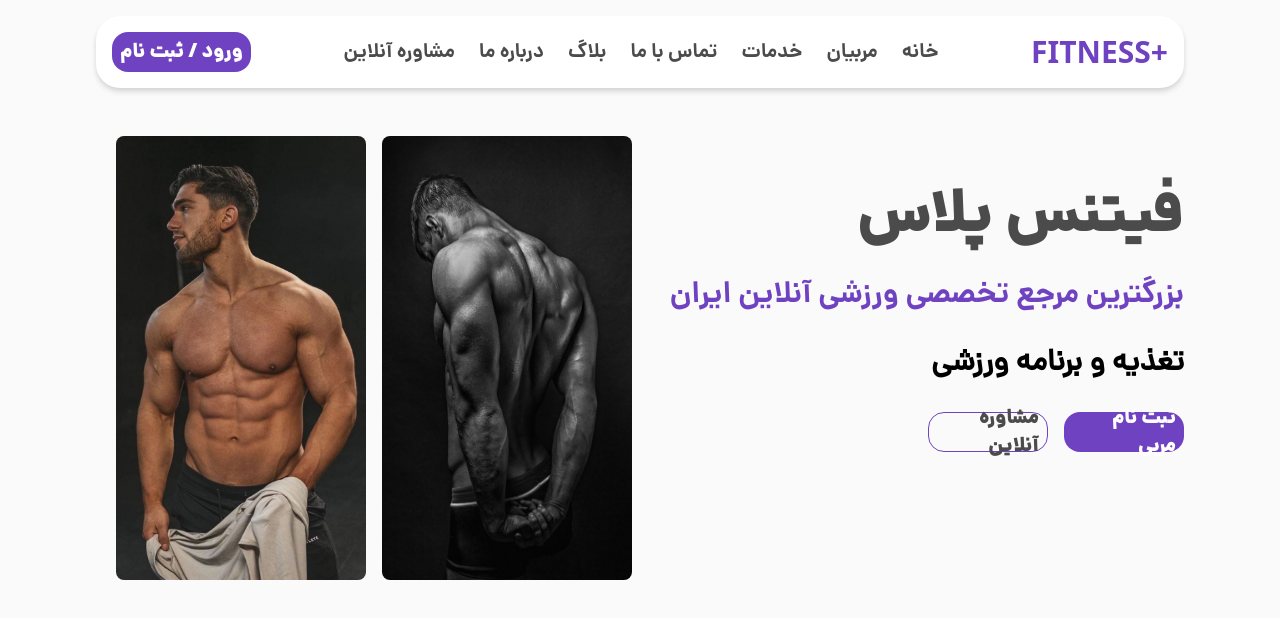
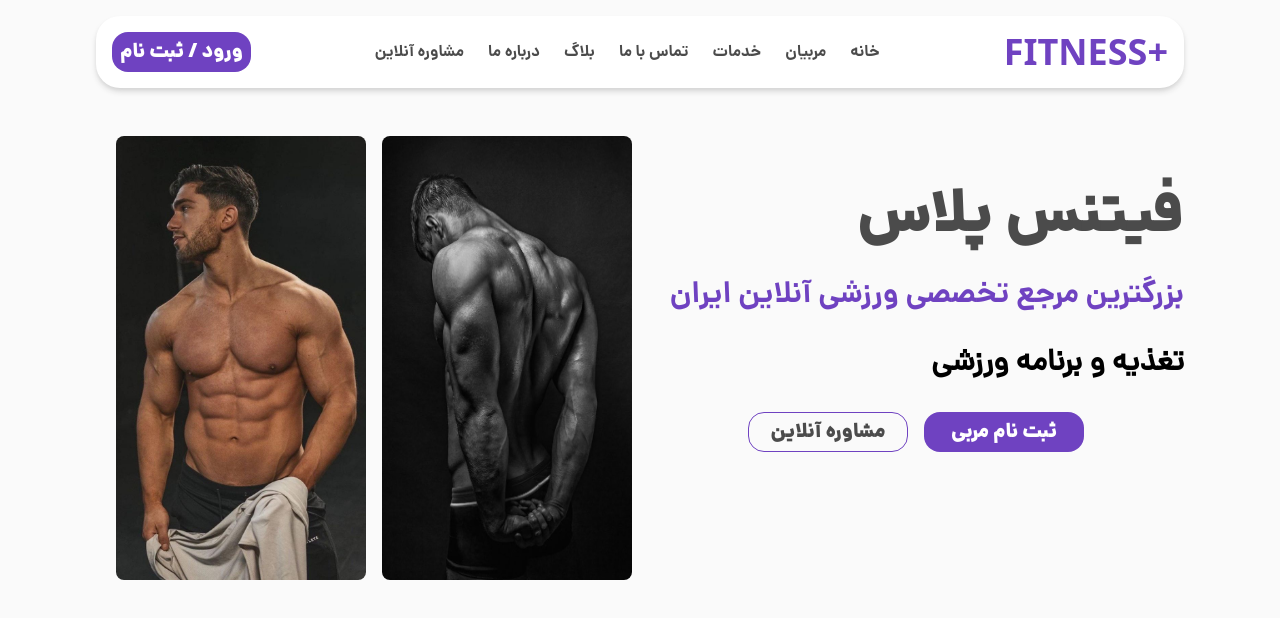
Before and after one commit to mohammadmehdidalvandii/fitplus-, a Next.js app: page / in a window 1280 px wide. Shown: the top 618 px of the page. Built offline with nearby package versions, Linux system fonts and the light colour scheme.

Commit message:
fixed font

```diff
--- a/src/app/globals.css
+++ b/src/app/globals.css
@@ -3,15 +3,15 @@
 /* Font-face */
 @font-face {
     font-family: danaMedium;
-    src: url('/public/font/Dana-Medium.woff') format(woff);
+    src: url(../../public/font/Dana-Medium.woff) format(woff);
 }
 @font-face {
     font-family: danaBold;
-    src: url('/public/font/Dana-Bold.woff') format(woff);
+    src: url(../../public/font/Dana-Bold.woff) format(woff);
 }
 @font-face {
     font-family: danaBlack;
-    src: url('/public/font/Dana-Black.woff') format(woff);
+    src: url(../../public/font/Dana-Black.woff) format(woff);
 }
 
 @theme{
--- a/src/components/modules/Navbar/Navbar.jsx
+++ b/src/components/modules/Navbar/Navbar.jsx
@@ -35,7 +35,7 @@ function Navbar() {
         <div className={scrollNavbar ? "hidden lg:flex justify-between items-center top-4 bg-white rounded-3xl p-4 shadow-md shadow-secondary-100 fixed right-4 left-4 z-20":"hidden lg:flex justify-between items-center mt-4 bg-white rounded-3xl p-4 shadow-md shadow-secondary-100"}>
           <Link
             href="/"
-            className="block uppercase font-semibold font-black text-3xl text-primary-100 "
+            className="block uppercase font-semibold font-black text-4xl text-primary-100 "
           >
             +Fitness
           </Link>
@@ -43,7 +43,7 @@ function Navbar() {
             <li className="*:block">
               <Link
                 href="/"
-                className="block font-danaBold text-xl font-black text-secondary-300 duration-400 ease-linear hover:text-primary-200"
+                className="block font-danaBold text-base font-black text-secondary-300 duration-400 ease-linear hover:text-primary-200"
               >
                 خانه
               </Link>
@@ -51,7 +51,7 @@ function Navbar() {
             <li>
               <Link
                 href="/"
-                className="block font-danaBold text-xl font-black text-secondary-300 duration-400 ease-linear hover:text-primary-200"
+                className="block font-danaBold text-base font-black text-secondary-300 duration-400 ease-linear hover:text-primary-200"
               >
                 مربیان
               </Link>
@@ -59,7 +59,7 @@ function Navbar() {
             <li>
               <Link
                 href="/"
-                className="block font-danaBold text-xl font-black text-secondary-300 duration-400 ease-linear hover:text-primary-200"
+                className="block font-danaBold text-base font-black text-secondary-300 duration-400 ease-linear hover:text-primary-200"
               >
                 خدمات
               </Link>
@@ -67,7 +67,7 @@ function Navbar() {
             <li>
               <Link
                 href="/"
-                className="block font-danaBold text-xl font-black text-secondary-300 duration-400 ease-linear hover:text-primary-200"
+                className="block font-danaBold text-base font-black text-secondary-300 duration-400 ease-linear hover:text-primary-200"
               >
                 تماس با ما
               </Link>
@@ -75,7 +75,7 @@ function Navbar() {
             <li>
               <Link
                 href="/"
-                className="block font-danaBold text-xl font-black text-secondary-300 duration-400 ease-linear hover:text-primary-200"
+                className="block font-danaBold text-base font-black text-secondary-300 duration-400 ease-linear hover:text-primary-200"
               >
                 بلاگ
               </Link>
@@ -83,7 +83,7 @@ function Navbar() {
             <li>
               <Link
                 href="/"
-                className="block font-danaBold text-xl font-black text-secondary-300 duration-400 ease-linear hover:text-primary-200"
+                className="block font-danaBold text-base font-black text-secondary-300 duration-400 ease-linear hover:text-primary-200"
               >
                 درباره ما
               </Link>
@@ -91,7 +91,7 @@ function Navbar() {
             <li>
               <Link
                 href="/"
-                className="block font-danaBold text-xl font-black text-secondary-300 duration-400 ease-linear hover:text-primary-200"
+                className="block font-danaBold text-base font-black text-secondary-300 duration-400 ease-linear hover:text-primary-200"
               >
                 مشاوره آنلاین
               </Link>
@@ -134,7 +134,7 @@ function Navbar() {
                 <li className="mb-4">
                   <Link
                     href="/"
-                    className="block font-danaBold text-xl font-black text-secondary-300 duration-400 ease-linear hover:text-primary-200"
+                    className="block font-danaBold text-base font-black text-secondary-300 duration-400 ease-linear hover:text-primary-200"
                   >
                     خانه
                   </Link>
@@ -142,7 +142,7 @@ function Navbar() {
                 <li className="mb-4">
                   <Link
                     href="/"
-                    className="block font-danaBold text-xl font-black text-secondary-300 duration-400 ease-linear hover:text-primary-200"
+                    className="block font-danaBold text-base font-black text-secondary-300 duration-400 ease-linear hover:text-primary-200"
                   >
                     مربیان
                   </Link>
@@ -150,7 +150,7 @@ function Navbar() {
                 <li className="mb-4">
                   <Link
                     href="/"
-                    className="block font-danaBold text-xl font-black text-secondary-300 duration-400 ease-linear hover:text-primary-200"
+                    className="block font-danaBold text-base font-black text-secondary-300 duration-400 ease-linear hover:text-primary-200"
                   >
                     خدمات
                   </Link>
@@ -158,7 +158,7 @@ function Navbar() {
                 <li className="mb-4">
                   <Link
                     href="/"
-                    className="block font-danaBold text-xl font-black text-secondary-300 duration-400 ease-linear hover:text-primary-200"
+                    className="block font-danaBold text-base font-black text-secondary-300 duration-400 ease-linear hover:text-primary-200"
                   >
                     تماس با ما
                   </Link>
@@ -166,7 +166,7 @@ function Navbar() {
                 <li className="mb-4">
                   <Link
                     href="/"
-                    className="block font-danaBold text-xl font-black text-secondary-300 duration-400 ease-linear hover:text-primary-200"
+                    className="block font-danaBold text-base font-black text-secondary-300 duration-400 ease-linear hover:text-primary-200"
                   >
                     بلاگ
                   </Link>
@@ -174,7 +174,7 @@ function Navbar() {
                 <li className="mb-4">
                   <Link
                     href="/"
-                    className="block font-danaBold text-xl font-black text-secondary-300 duration-400 ease-linear hover:text-primary-200"
+                    className="block font-danaBold text-base font-black text-secondary-300 duration-400 ease-linear hover:text-primary-200"
                   >
                     درباره ما
                   </Link>
@@ -182,7 +182,7 @@ function Navbar() {
                 <li className="mb-4">
                   <Link
                     href="/"
-                    className="block font-danaBold text-xl font-black text-secondary-300 duration-400 ease-linear hover:text-primary-200"
+                    className="block font-danaBold text-base font-black text-secondary-300 duration-400 ease-linear hover:text-primary-200"
                   >
                     مشاوره آنلاین
                   </Link>
--- a/src/components/template/home/Header/Header.jsx
+++ b/src/components/template/home/Header/Header.jsx
@@ -11,9 +11,9 @@ function Header() {
                 <h1 className="block font-danaBlack font-black text-secondary-300 text-6xl">فیتنس پلاس </h1>
                     <p className="block font-danaBold font-extrabold text-primary-100 text-3xl mt-8">بزرگترین مرجع تخصصی ورزشی آنلاین ایران</p>
                     <p className="block mt-8 font-danaMedium font-semibold text-3xl">تغذیه  و  برنامه ورزشی</p>
-                    <div className="flex gap-4 lg:justify-start  md:justify-center">
-                        <Link href='' className='btn_primary mt-8 w-30'>ثبت نام مربی</Link>
-                        <Link href='' className='btn_secondary mt-8 w-30'>مشاوره آنلاین</Link>
+                    <div className="flex gap-4 lg:justify-st  md:justify-center">
+                        <Link href='' className='btn_primary mt-8 w-40'>ثبت نام مربی</Link>
+                        <Link href='' className='btn_secondary mt-8 w-40'>مشاوره آنلاین</Link>
                     </div>
                 </div>
                 <div className="lg:flex gap-4  md:hidden">
```
